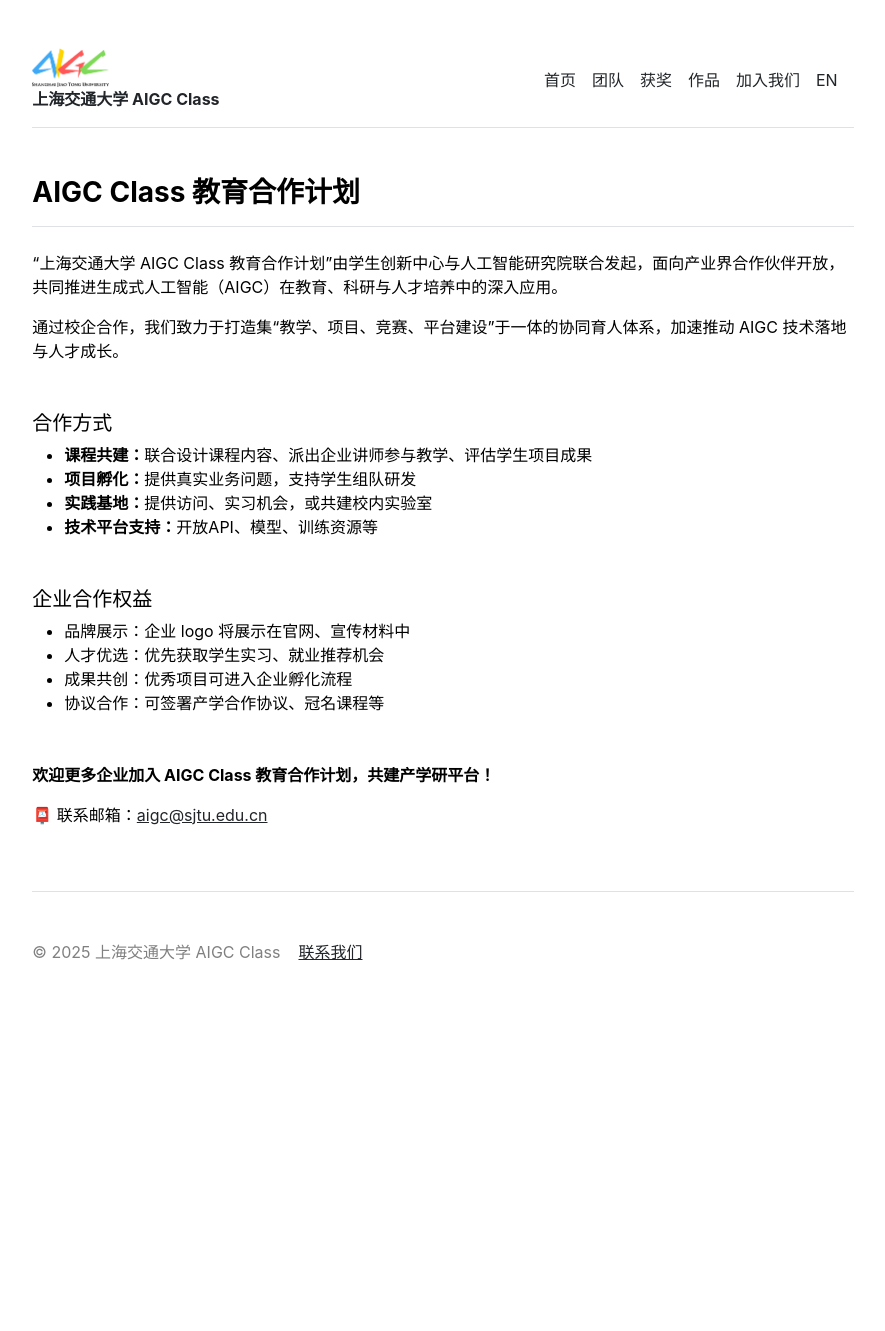
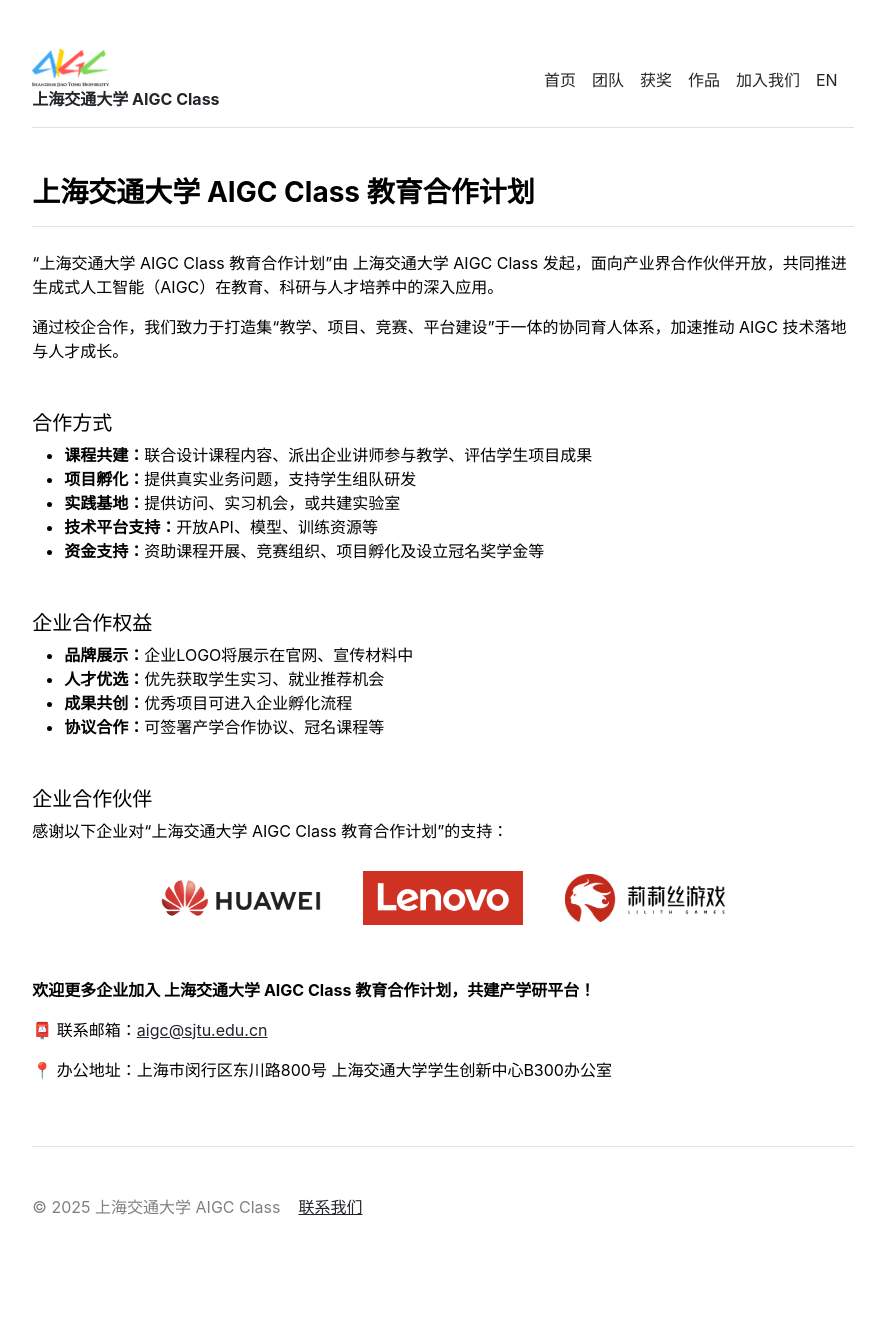
Before and after one commit to SJTU-AIGC/cn, a Jekyll site: the page built from coop.md, in a window 1280 px wide. Shown: the whole page, without its empty margins (197-1082 px from the left). Built offline with Jekyll 4.4.1, drawn with Linux system fonts in a browser that asks for light colours; before the commit the page ends 1076 px from its top, so only the background shows below that.

Commit message:
Update coop.html

```diff
--- a/_includes/coop.html
+++ b/_includes/coop.html
@@ -1,8 +1,8 @@
 <div class="row g-5 mb-5">
     <div>
-      <h3 class="fw-bold border-bottom pb-3 mb-4">AIGC Class 教育合作计划</h3>
+      <h3 class="fw-bold border-bottom pb-3 mb-4">上海交通大学 AIGC Class 教育合作计划</h3>
 
-      <p>“上海交通大学 AIGC Class 教育合作计划”由学生创新中心与人工智能研究院联合发起，面向产业界合作伙伴开放，共同推进生成式人工智能（AIGC）在教育、科研与人才培养中的深入应用。</p>
+      <p>“上海交通大学 AIGC Class 教育合作计划”由 上海交通大学 AIGC Class 发起，面向产业界合作伙伴开放，共同推进生成式人工智能（AIGC）在教育、科研与人才培养中的深入应用。</p>
 
       <p>通过校企合作，我们致力于打造集“教学、项目、竞赛、平台建设”于一体的协同育人体系，加速推动 AIGC 技术落地与人才成长。</p>
 
@@ -10,20 +10,54 @@
       <ul>
         <li><strong>课程共建：</strong>联合设计课程内容、派出企业讲师参与教学、评估学生项目成果</li>
         <li><strong>项目孵化：</strong>提供真实业务问题，支持学生组队研发</li>
-        <li><strong>实践基地：</strong>提供访问、实习机会，或共建校内实验室</li>
+        <li><strong>实践基地：</strong>提供访问、实习机会，或共建实验室</li>
         <li><strong>技术平台支持：</strong>开放API、模型、训练资源等</li>
+        <li><strong>资金支持：</strong>资助课程开展、竞赛组织、项目孵化及设立冠名奖学金等</li>
       </ul>
 
       <h5 class="mt-5">企业合作权益</h5>
       <ul>
-        <li>品牌展示：企业 logo 将展示在官网、宣传材料中</li>
-        <li>人才优选：优先获取学生实习、就业推荐机会</li>
-        <li>成果共创：优秀项目可进入企业孵化流程</li>
-        <li>协议合作：可签署产学合作协议、冠名课程等</li>
+        <li><strong>品牌展示：</strong>企业LOGO将展示在官网、宣传材料中</li>
+        <li><strong>人才优选：</strong>优先获取学生实习、就业推荐机会</li>
+        <li><strong>成果共创：</strong>优秀项目可进入企业孵化流程</li>
+        <li><strong>协议合作：</strong>可签署产学合作协议、冠名课程等</li>
       </ul>
 
-      <p class="mt-5 fw-bold">欢迎更多企业加入 AIGC Class 教育合作计划，共建产学研平台！</p>
+      <h5 class="mt-5">企业合作伙伴</h5>
+      <p>感谢以下企业对“上海交通大学 AIGC Class 教育合作计划”的支持：</p>
+        <div class="logo-grid">
+          <img src="{{ site.baseurl }}/cn/assets/img/logos/huaweiLogo.webp" alt="华为" height="60" loading="lazy">
+          <img src="{{ site.baseurl }}/cn/assets/img/logos/lenovoLogo.webp" alt="联想" height="60" loading="lazy">
+          <img src="{{ site.baseurl }}/cn/assets/img/logos/lilithLogo.webp" alt="莉莉丝" height="60" loading="lazy">
+        </div>
 
-      <p>📮 联系邮箱：<a href="mailto:aigc@sjtu.edu.cn">aigc@sjtu.edu.cn</a></p>
+
+      <p class="mt-5 fw-bold">欢迎更多企业加入 上海交通大学 AIGC Class 教育合作计划，共建产学研平台！</p>
+
+      <p>📮 联系邮箱：<span id="email"></span></p>
+      <script>
+        document.getElementById("email").innerHTML = '<a href="mailto:aigc@sjtu.edu.cn">aigc@sjtu.edu.cn</a>';
+      </script>
+      <p>📍 办公地址：上海市闵行区东川路800号 上海交通大学学生创新中心B300办公室</p>
     </div>
   </div>
+
+
+  <style>
+    .logo-grid {
+      display: flex;
+      flex-wrap: wrap;
+      justify-content: center;
+      gap: 1.2rem 2rem;         /* ⬅️ 横向间距2rem，纵向缩小为1.2rem */
+      align-items: center;
+      margin-top: 1.5rem;       /* ⬅️ 更紧凑 */
+      margin-bottom: 1rem;
+    }
+
+    .logo-grid img {
+      max-width: 160px;
+      height: auto;
+      object-fit: contain;
+      margin: 0.3rem;           /* ⬅️ 减小 logo 内部上下边距 */
+    }
+  </style>
```
